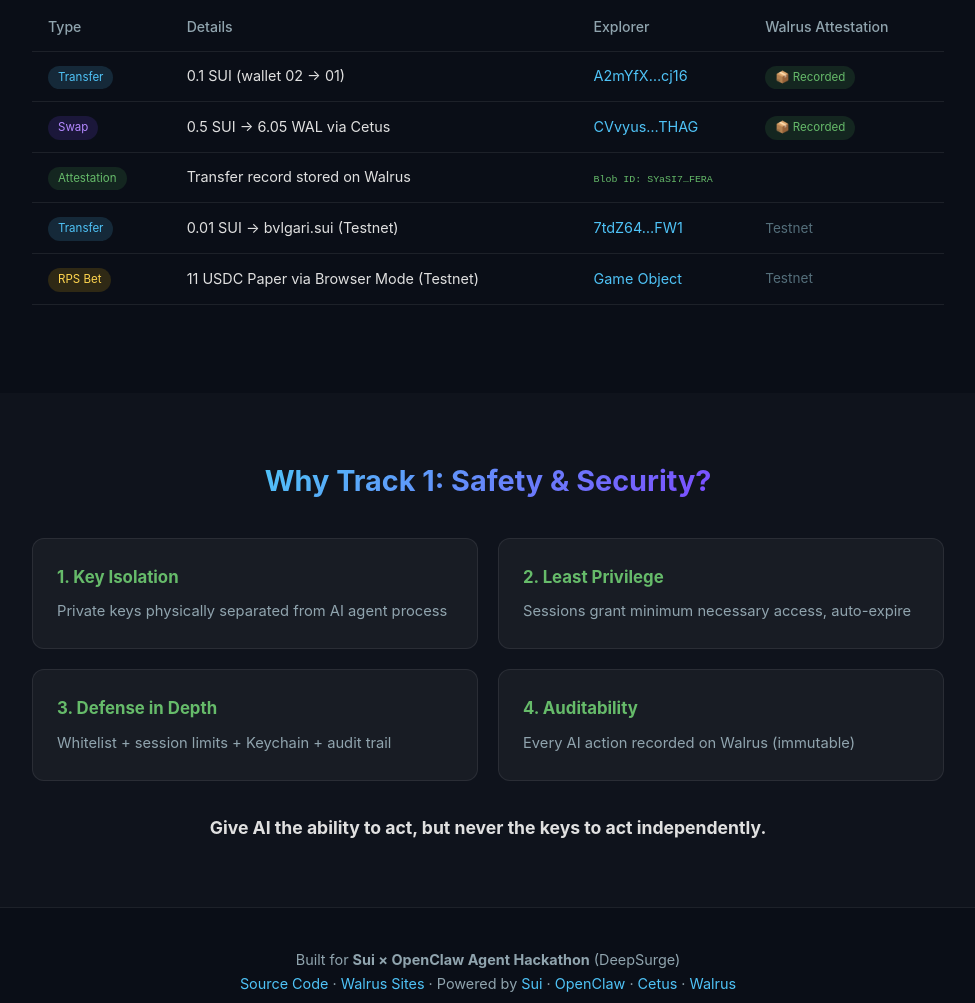
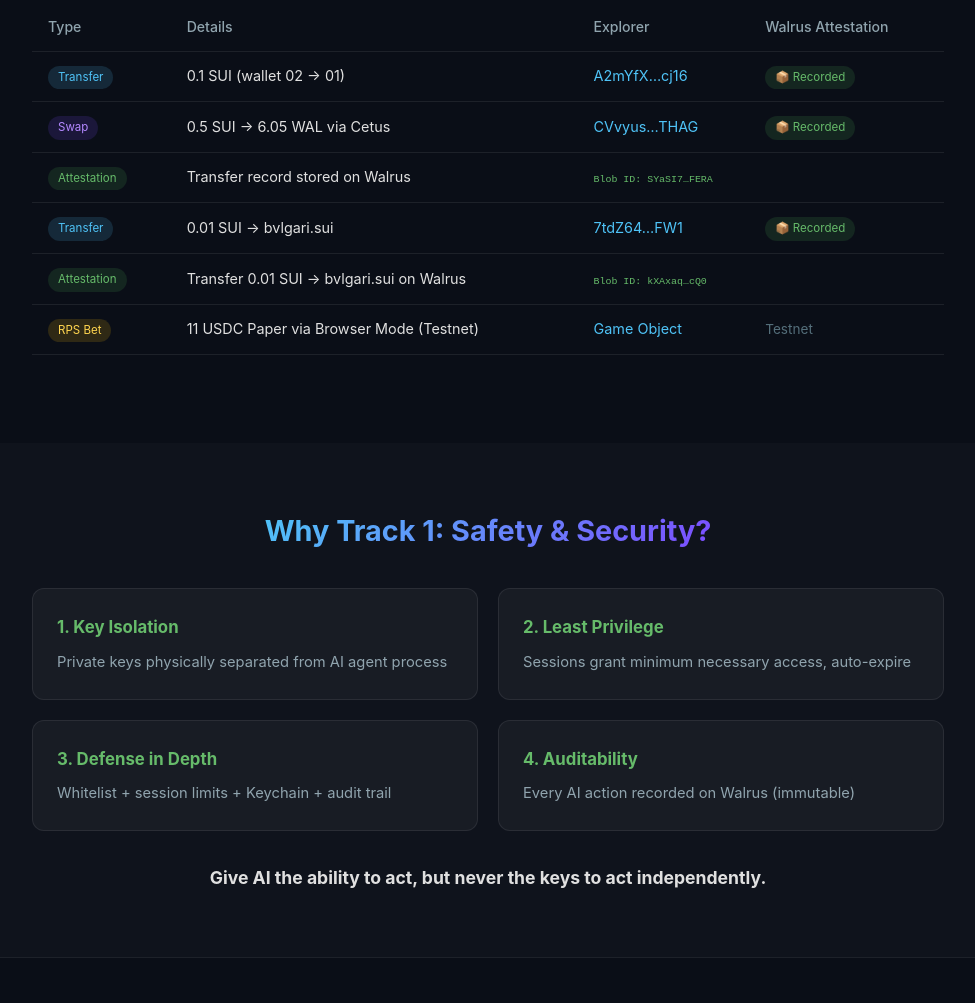
Before and after one commit to CryptoMiaobug/MiaoWallet, a plain HTML site: page docs/index.html in a window 1280 px wide. Shown: the part 5824-6827 px from the top of the page, without its empty margins (152-1127 px from the left). Drawn offline with Linux system fonts and the light colour scheme.

Commit message:
fix: restore original layout, update 0.01 SUI→bvlgari.sui to mainnet + add Walrus attestation

```diff
--- a/docs/index.html
+++ b/docs/index.html
@@ -349,9 +349,14 @@
           </tr>
           <tr>
             <td><span class="tag transfer">Transfer</span></td>
-            <td>0.01 SUI → bvlgari.sui (Testnet)</td>
-            <td><a href="https://suiscan.xyz/testnet/tx/7tdZ644hwAqUEcN3tzvCrwBKYL8HetatKimy3vDGyFW1" target="_blank">7tdZ64…FW1</a></td>
-            <td style="color:#546e7a;font-size:0.85em">Testnet</td>
+            <td>0.01 SUI → bvlgari.sui</td>
+            <td><a href="https://suiscan.xyz/mainnet/tx/7tdZ644hwAqUEcN3tzvCrwBKYL8HetatKimy3vDGyFW1" target="_blank">7tdZ64…FW1</a></td>
+            <td><span class="tag attest">📦 Recorded</span></td>
+          </tr>
+          <tr>
+            <td><span class="tag attest">Attestation</span></td>
+            <td>Transfer 0.01 SUI → bvlgari.sui on Walrus</td>
+            <td colspan="2"><code style="color:#66bb6a;font-size:0.85em">Blob ID: kXAxaq…cQ0</code></td>
           </tr>
           <tr>
             <td><span class="tag bet">RPS Bet</span></td>
```
